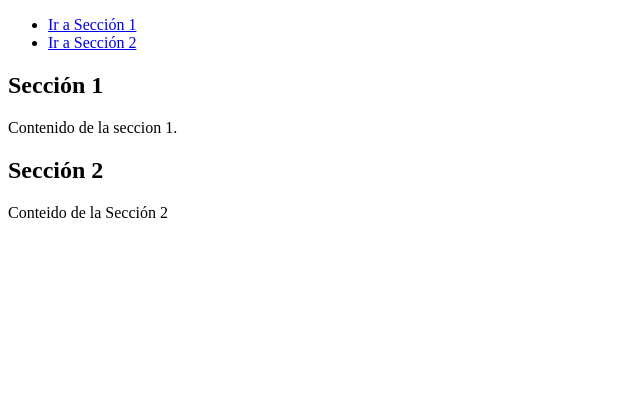
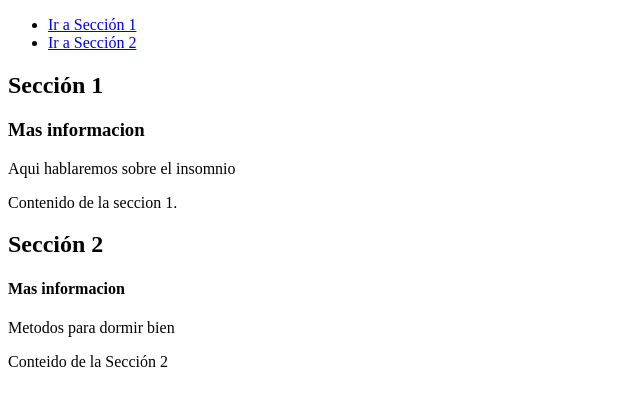
Before and after one commit to TakeshiSOk/Proyecto-Janer-Gomez, a plain HTML site: page Version pagina V1.html in a window 1280 px wide. Shown: the whole page, without its empty margins (0-640 px from the left). Drawn offline with Linux system fonts and the light colour scheme.

Commit message:
Version de pagina V1-

```diff
--- a/EjercicioNo1.html
+++ b/Version pagina V1.html
@@ -15,9 +15,13 @@
     <!--Secciones con Anclas-->
     <section id="seccion1">
         <h2>Sección 1</h2>
+        <h3>Mas informacion</h3>
+        <p>Aqui hablaremos sobre el insomnio</p>
         <p>Contenido de la seccion 1.</p>
         <section id="seccion2">
             <h2>Sección 2</h2>
+            <h4>Mas informacion</h4>
+                <p>Metodos para dormir bien</p>
             <p>Conteido de la Sección 2</p>
         </section>
 </head>
```
